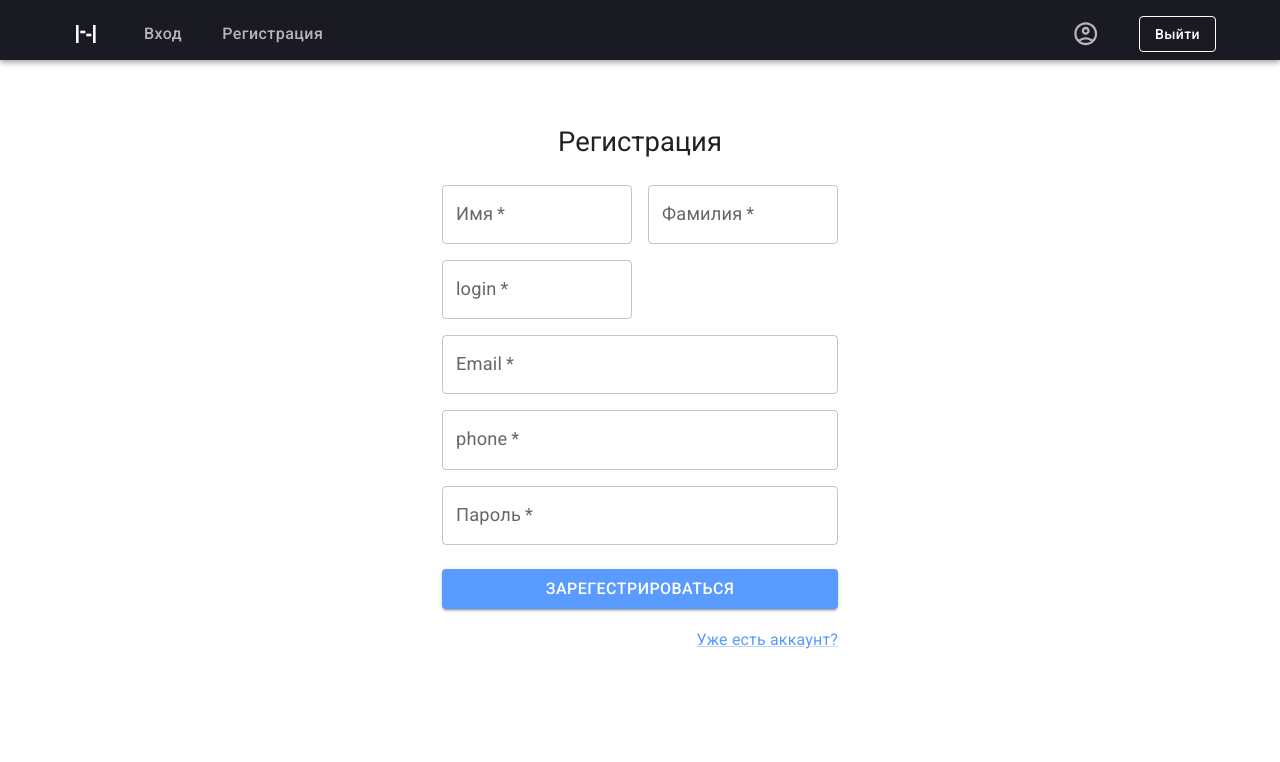
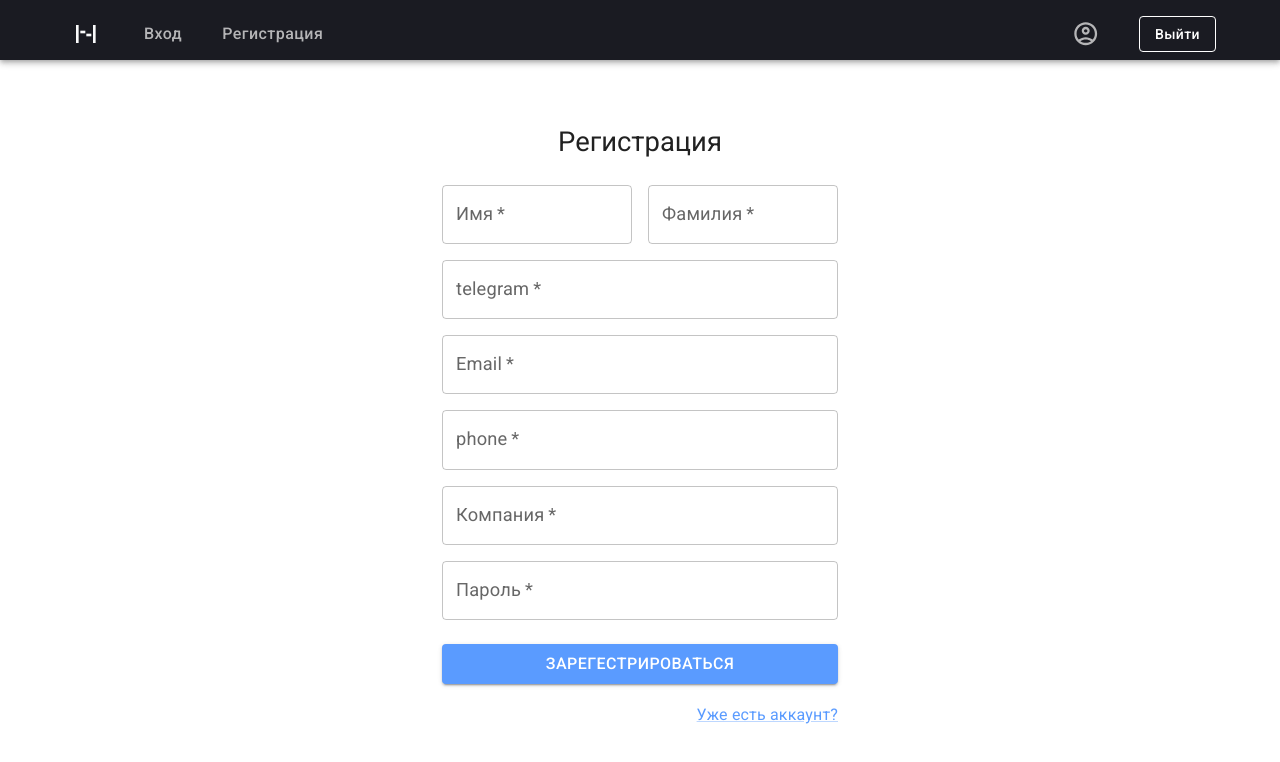
Before and after one commit to init-yulya/group-project, a React (Vite) app: page /registration in a window 1280 px wide. Shown: the top 762 px of the page. Built offline with nearby package versions, Linux system fonts and the light colour scheme; no server answers.

Commit message:
edit login and signup feilds

```diff
--- a/src/pages/login/Login.tsx
+++ b/src/pages/login/Login.tsx
@@ -25,15 +25,15 @@ export default function Login() {
     resolver: yupResolver(schema),
   });
   const dispatch = useAppDispatch();
-  const [login, setLogin] = useState('');
+  const [email, setEmail] = useState('');
   const [password, setPassword] = useState('');
 
   const handleChange = (e: ChangeEvent<HTMLInputElement>) => {
     const { value } = e.currentTarget as HTMLInputElement;
     const fieldName = (e.currentTarget as HTMLInputElement).id;
     switch (fieldName) {
-      case 'login':
-        setLogin(value);
+      case 'email':
+        setEmail(value);
         break;
       case 'password':
         setPassword(value);
@@ -45,11 +45,11 @@ export default function Login() {
   const handleSubmitForm = (event: any) => {
     event.preventDefault();
     interface LoginData {
-      login: string,
+      email: string,
       password: string
     }
     const loginData: LoginData = {
-      login,
+      email,
       password,
     };
 
@@ -80,11 +80,10 @@ export default function Login() {
             <TextField
               margin="normal"
               fullWidth
-              id="login"
-              label="Логин"
-              autoComplete="login"
+              id="email"
+              label="email"
               autoFocus
-              value={login}
+              value={email}
               /* error={!!errors.email}
               helperText={errors.email ? `${errors.email.message}` : ''}
               {...register('email')} */
--- a/src/pages/registration/Registration.tsx
+++ b/src/pages/registration/Registration.tsx
@@ -14,7 +14,7 @@ import { ChangeEvent, useState } from 'react';
 import { schema } from '../../utils/validation/yupSchema';
 import useAuth from '../../utils/useAuth';
 import { useAppDispatch } from '../../store/store';
-import { getUser, signinUser, signupUser } from '../../store/userSlice';
+import { getUser, signupUser } from '../../store/userSlice';
 
 export default function Registration() {
   const {
@@ -29,29 +29,34 @@ export default function Registration() {
 
   const [firstName, setFirstName] = useState('');
   const [secondName, setSecondName] = useState('');
-  const [login, setLogin] = useState('');
-  const [phone, setPhone] = useState('');
+  const [telegram, setTelegram] = useState('');
+  const [phoneNumber, setPhone] = useState('');
   const [email, setEmail] = useState('');
+  const [company, setCompany] = useState('');
   const [password, setPassword] = useState('');
 
   const handleChange = (e: ChangeEvent<HTMLInputElement>) => {
     const { value } = e.currentTarget as HTMLInputElement;
     const fieldName = (e.currentTarget as HTMLInputElement).id;
+    // eslint-disable-next-line default-case
     switch (fieldName) {
       case 'first_name':
         setFirstName(value);
         break;
-      case 'second_name':
+      case 'last_name':
         setSecondName(value);
         break;
-      case 'login':
-        setLogin(value);
+      case 'telegram':
+        setTelegram(value);
         break;
       case 'email':
         setEmail(value);
         break;
-      case 'phone':
+      case 'phoneNumber':
         setPhone(value);
+        break;
+      case 'company':
+        setCompany(value);
         break;
       case 'password':
         setPassword(value);
@@ -65,20 +70,20 @@ export default function Registration() {
 
     interface RegisterData {
       first_name: string,
-      second_name: string,
-      login: string,
+      last_name: string,
+      telegram: string,
       email: string,
       password: string,
-      phone: string
+      phone_number: string
     }
 
     const registrationData: RegisterData = {
       first_name: firstName,
-      second_name: secondName,
-      login,
+      last_name: secondName,
+      telegram,
       email,
       password,
-      phone,
+      phone_number: phoneNumber,
     };
 
     dispatch(signupUser(registrationData))
@@ -123,7 +128,7 @@ export default function Registration() {
                 <TextField
                   required
                   fullWidth
-                  id="second_name"
+                  id="last_name"
                   value={secondName}
                   label="Фамилия"
                   autoComplete="family-name"
@@ -133,13 +138,13 @@ export default function Registration() {
                   onChange={handleChange}
                 />
               </Grid>
-              <Grid item xs={12} sm={6}>
+              <Grid item xs={12}>
                 <TextField
                   required
                   fullWidth
-                  id="login"
-                  value={login}
-                  label="login"
+                  id="telegram"
+                  value={telegram}
+                  label="telegram"
                   /* error={!!errors.lastName}
                   helperText={errors.lastName ? `${errors.lastName.message}` : ''}
                   {...register('lastName')} */
@@ -164,12 +169,26 @@ export default function Registration() {
                 <TextField
                   required
                   fullWidth
-                  id="phone"
-                  value={phone}
+                  id="phoneNumber"
+                  value={phoneNumber}
                   label="phone"
                   /* error={!!errors.email}
                   helperText={errors.email ? `${errors.email.message}` : ''}
                   {...register('email')} */
+                  onChange={handleChange}
+                />
+              </Grid>
+              <Grid item xs={12}>
+                <TextField
+                  required
+                  fullWidth
+                  label="Компания"
+                  type="company"
+                  id="company"
+                  value={company}
+                  /* error={!!errors.password}
+                  helperText={errors.password ? `${errors.password.message}` : ''}
+                  {...register('password')} */
                   onChange={handleChange}
                 />
               </Grid>
@@ -199,7 +218,7 @@ export default function Registration() {
             </Button>
             <Grid container justifyContent="flex-end">
               <Grid item>
-                <Link href="#" variant="body2">
+                <Link href="/login" variant="body2">
                   Уже есть аккаунт?
                 </Link>
               </Grid>
```
